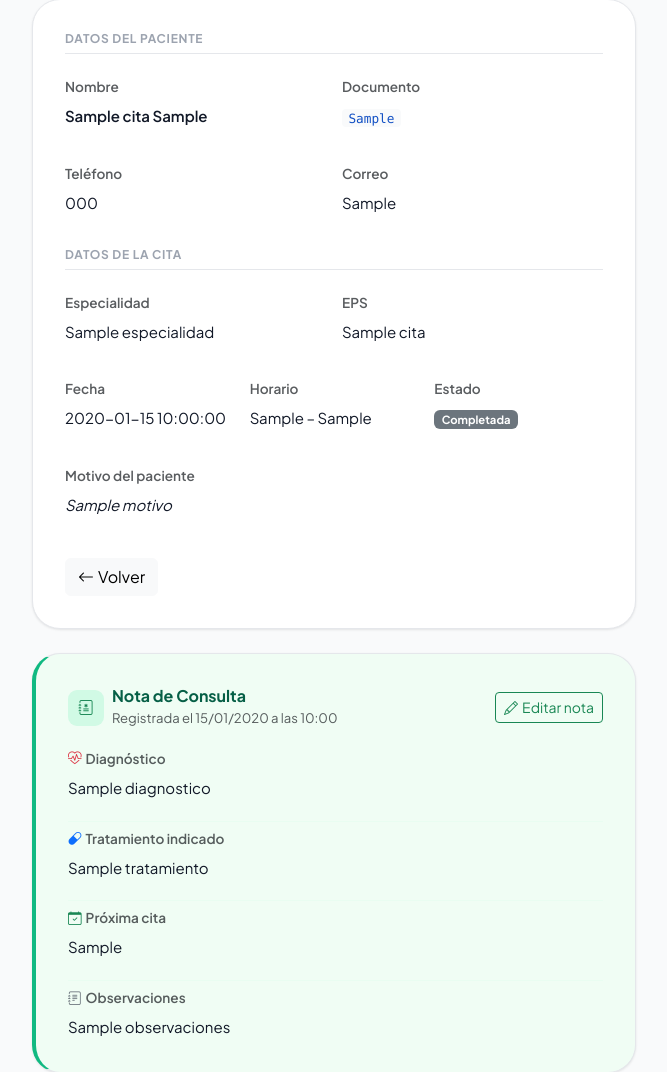
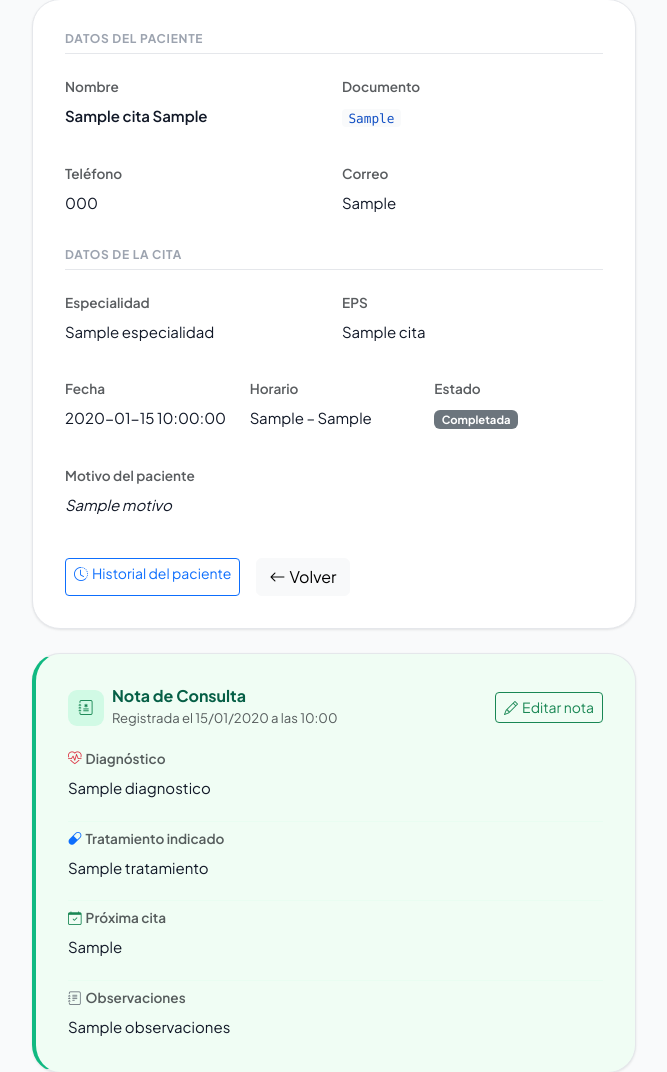
Before and after one commit to medicitasips/MediCitas-IPS, a Flask app: template templates/medico/ver_cita.html in a window 1280 px wide. Shown: the part 186-1258 px from the top of the page, without its empty margins (306-973 px from the left). Run offline with Flask 3, Linux system fonts and the light colour scheme; the template is opened without the code that fills it: most values are stand-ins (such as "Sample title", 1, 10 or a date in 2020).

Commit message:
Update ver_cita.html

```diff
--- a/templates/medico/ver_cita.html
+++ b/templates/medico/ver_cita.html
@@ -80,6 +80,10 @@
             <i class="bi bi-clipboard2-pulse me-2"></i>Completar y registrar nota
           </a>
           {% endif %}
+          <a href="{{ url_for('medico.historial_paciente_view', id_paciente=cita.id_paciente) }}"
+             class="btn btn-outline-primary btn-sm">
+            <i class="bi bi-clock-history me-1"></i>Historial del paciente
+          </a>
           <a href="{{ url_for('medico.dashboard') }}" class="btn btn-light">
             <i class="bi bi-arrow-left me-1"></i>Volver
           </a>
```
